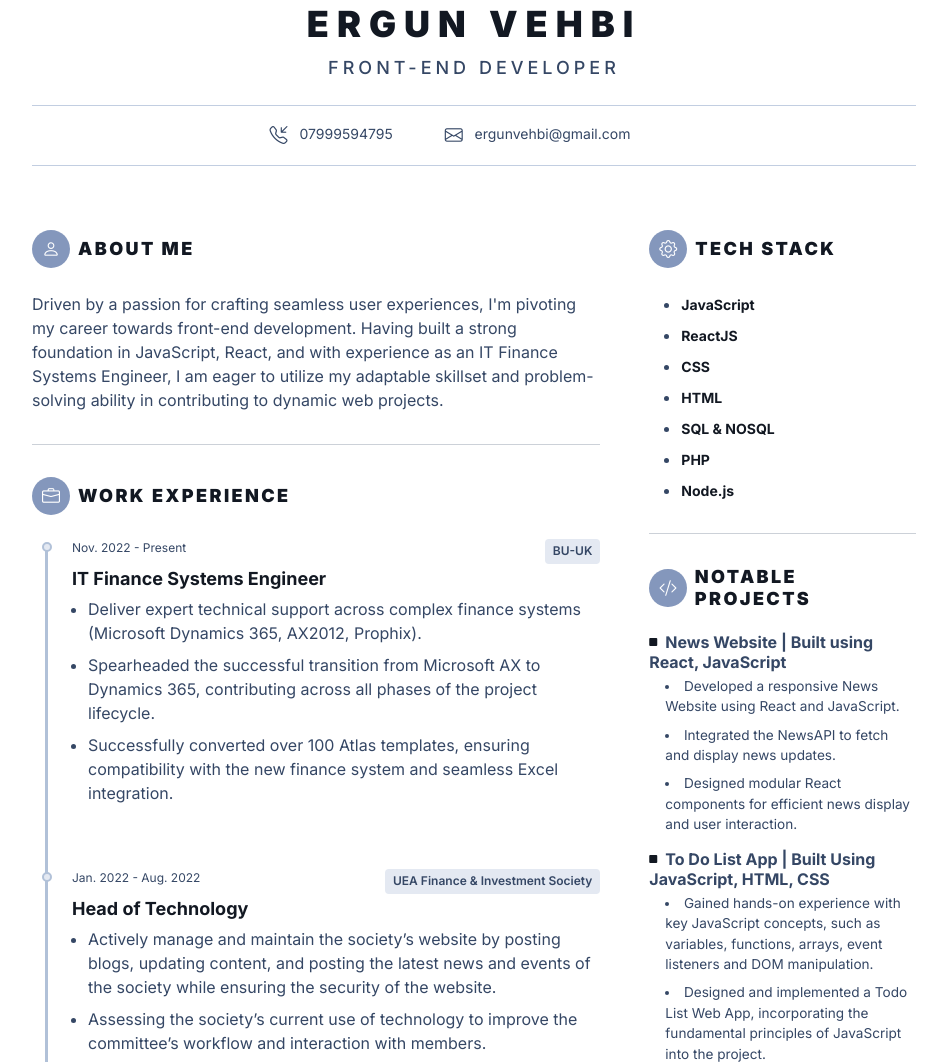
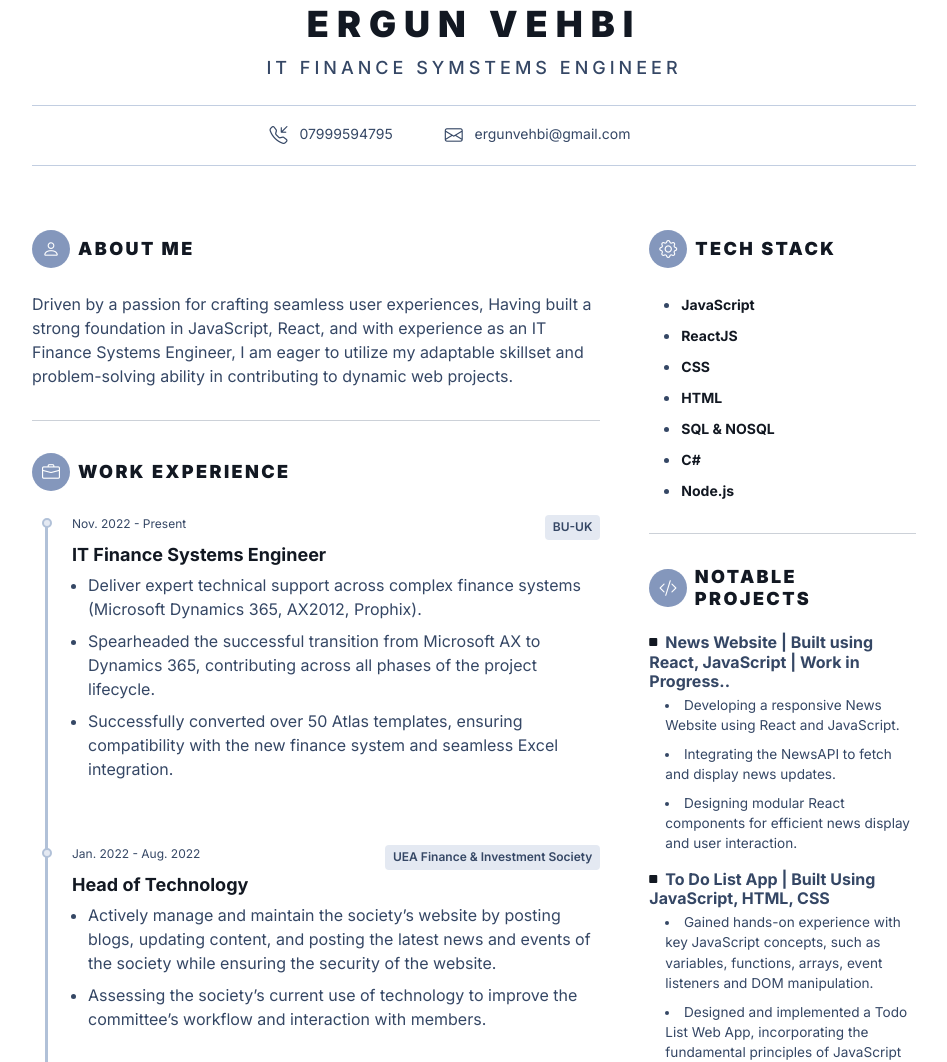
Before and after one commit to ErgunVehbi/Portfolio-Website, a plain HTML site: page index.html in a window 1280 px wide. Shown: the part 238-1300 px from the top of the page, without its empty margins (166-1113 px from the left). Drawn offline with nearby package versions, Linux system fonts and the light colour scheme.

Commit message:
text editler yapildi

```diff
--- a/index.html
+++ b/index.html
@@ -57,7 +57,7 @@
 								<img class="resume-profile-pic rounded-circle" src="assets/images/me.jpg" alt="image">
 
 								<h2 class="resume-name text-uppercase">Ergun Vehbi </h2>
-								<div class="resume-role-title text-uppercase">Front-End Developer</div>
+								<div class="resume-role-title text-uppercase">IT Finance Symstems Engineer</div>
 								<div class="resume-contact mt-4">
 									<ul class="resume-contact-list list-unstyled list-inline mb-0 justify-content-between">
 										<li class="list-inline-item me-md-3 me-lg-5"><i class="resume-contact-icon bi bi-telephone-inbound me-2"></i> 07999594795</li>
@@ -74,7 +74,7 @@
 									<section class="resume-summary-section resume-section">
 										<h3 class="resume-section-heading text-uppercase py-2 py-lg-3 py-2 py-lg-3"><i class="resume-section-heading-icon bi bi-person me-2"></i>About Me</h3>
 										<div class="resume-summary-desc">
-											Driven by a passion for crafting seamless user experiences, I'm pivoting my career towards front-end development. Having built a strong foundation in JavaScript, React, and  with experience as an IT Finance Systems Engineer, I am eager to utilize my adaptable skillset and problem-solving ability in contributing to dynamic web projects.
+											Driven by a passion for crafting seamless user experiences, Having built a strong foundation in JavaScript, React, and  with experience as an IT Finance Systems Engineer, I am eager to utilize my adaptable skillset and problem-solving ability in contributing to dynamic web projects.
 										</div>
 									</section><!--//resume-section-->
 
@@ -100,7 +100,7 @@
 												    <ul class="resume-timeline-list">
 													    <li>Deliver expert technical support across complex finance systems (Microsoft Dynamics 365, AX2012, Prophix).</li>
 													    <li>Spearheaded the successful transition from Microsoft AX to Dynamics 365, contributing across all phases of the project lifecycle.</li>
-													    <li>Successfully converted over 100 Atlas templates, ensuring compatibility with the new finance system and seamless Excel integration.</li>
+													    <li>Successfully converted over 50 Atlas templates, ensuring compatibility with the new finance system and seamless Excel integration.</li>
 												    </ul>
 
 											    </div><!--//resume-timeline-item-desc-->
@@ -149,7 +149,7 @@
 								            <div class="resume-skill-name">SQL & NOSQL</div>
 								        </li>
 										<li class="mb-2">
-								            <div class="resume-skill-name">PHP </div>
+								            <div class="resume-skill-name">C#</div>
 								        </li>
 										<li class="mb-2">
 								            <div class="resume-skill-name">Node.js </div>
@@ -168,11 +168,11 @@
 									<section class="resume-projects-section resume-section">
 										<h3 class="resume-section-heading text-uppercase py-2 py-lg-3 py-3"><i class="resume-section-heading-icon bi bi-code-slash me-2"></i>Notable Projects</h3>
 										<div class="item">
-											<h4 class="item-heading"><i class="item-icon bi bi-square-fill me-2"></i><a href="#">News Website | Built using React, JavaScript</a></h4>
+											<h4 class="item-heading"><i class="item-icon bi bi-square-fill me-2"></i><a href="#">News Website | Built using React, JavaScript | Work in Progress..</a></h4>
 											<div class="item-desc">
-												<li class="mb-2">Developed a responsive News Website using React and JavaScript.</li>
-												<li class="mb-2">Integrated the NewsAPI to fetch and display news updates.</li>
-												<li class="mb-2">Designed modular React components for efficient news display and user interaction.</li>
+												<li class="mb-2">Developing a responsive News Website using React and JavaScript.</li>
+												<li class="mb-2">Integrating the NewsAPI to fetch and display news updates.</li>
+												<li class="mb-2">Designing modular React components for efficient news display and user interaction.</li>
 
 
 
```
